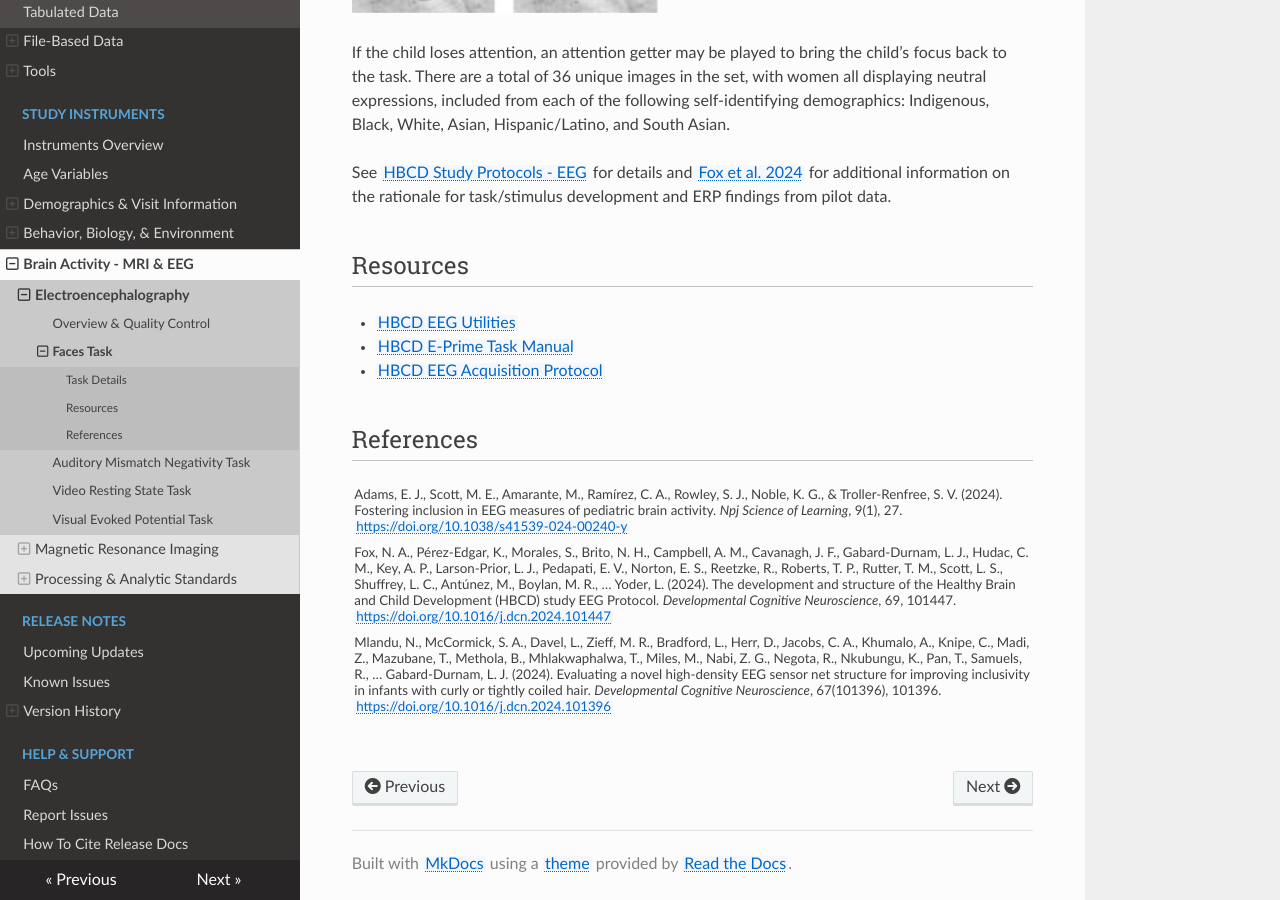
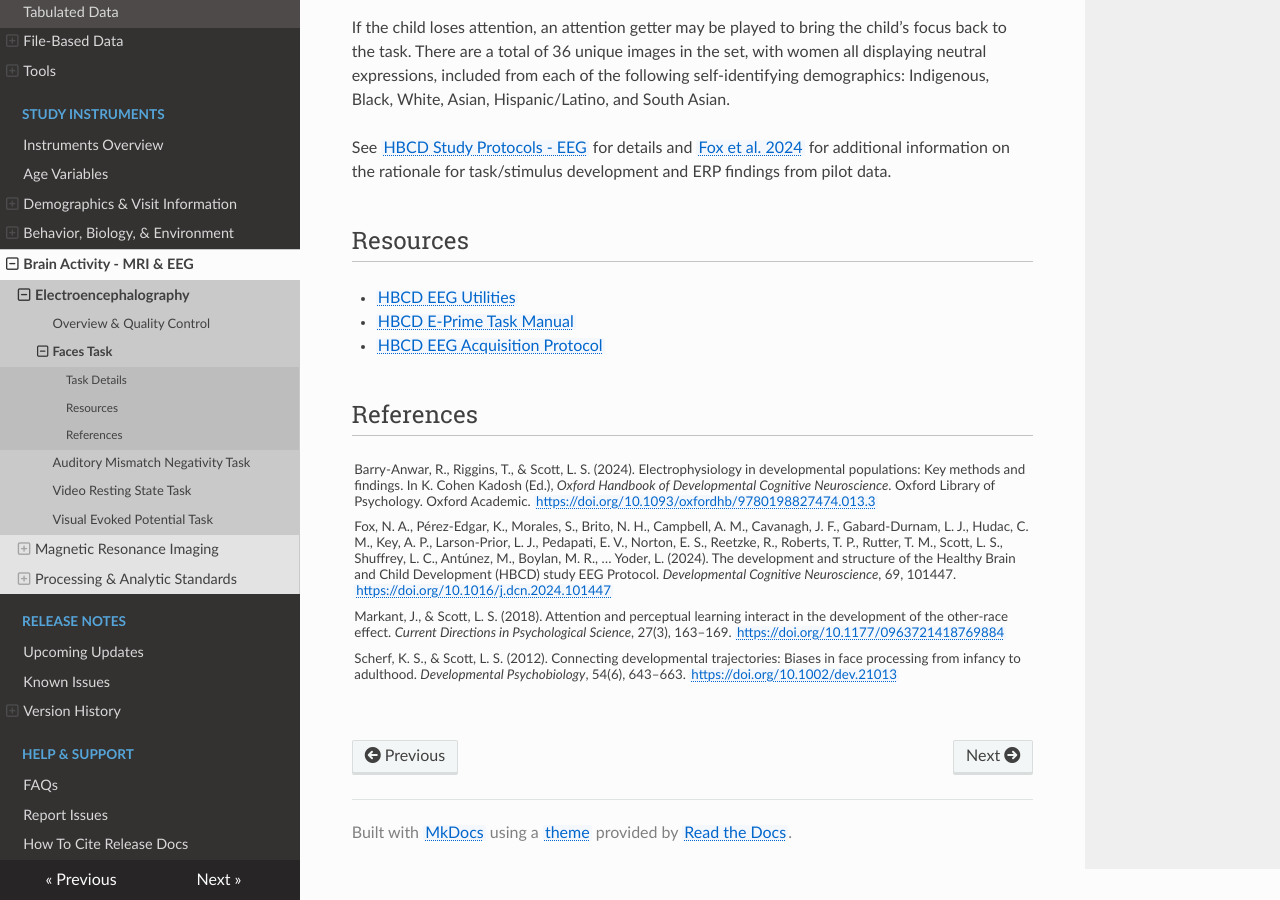
Before and after one commit to nbdc-datahub/hbcd-docs, an MkDocs documentation site: the page built from docs/instruments/eeg/faces.md, in a window 1280 px wide and 900 px high, scrolled down 950 px. Built offline with MkDocs 1.6.1, drawn with Linux system fonts in a browser that asks for light colours; nearby versions of some CDN libraries; some of the changed text lies outside the part shown.

Commit message:
Update faces.md
add missing README info that was removed somehow, along with updated references

```diff
--- a/docs/instruments/eeg/faces.md
+++ b/docs/instruments/eeg/faces.md
@@ -1,62 +1,14 @@
-# Faces Task [FACE]
+# Faces Task
 
-The Faces task (v.11.29.23) is used to assess neural activity supporting face and object processing within the first years of life. Event-related potentials (ERPs) are recorded while infants view faces and objects using an oddball task designed to index different stages of processing including attention, perception, categorization, individuation, and memory.
+<div class="table-banner">
+  <span class="emoji"><i class="fa-regular fa-lightbulb"></i></span>
+  <span class="text">See <a href="..">Overview</a> for EEG protocols, quality control procedures, and data warnings.</span>
+</div>
+<p></p>
 
-
-<div id="alert" class="alert-banner" onclick="toggleCollapse(this)">
-    <span class="emoji"><i class="fas fa-exclamation-circle"></i></span>
-    <span class="text-with-link">
-    <span class="text">Responsible Use Warning</span>
-    <a class="anchor-link" href="#alert" title="Copy link">
-    <i class="fa-solid fa-link"></i>
-    </a>
-    </span>
-  <span class="arrow">▸</span>
-</div>
-<div class="alert-collapsible-content">
-<p>The HBCD EEG data and EEG preprocessing outputs do not contain any personally identifiable information. It is important to consider that potentially stigmatizing conclusions could emerge from the inappropriate use of the EEG data together with available demographic information or questionnaires. Furthermore, all EEG tasks are all passive at the V03 age range and therefore conclusions should not be drawn about behavioral performance.</p>
-<p>Methodologically, there are a number of best practices for responsible data use that will be included with each file. The first is selecting files that maintain a minimum trial threshold recommendation. For each task, there are three levels of quality control thresholds that can be used: (1) our QC thresholds used to provide feedback to sites on each upload, (2) a 30% trial retention threshold (which we use internally to indicate usability of an EEG recording), and (3) the reliability recommendations for each task.</p>
-<p><li><b>Threshold recommendations by task:</b></li>
-<li>RS - 108 trials</li>
-<li>FACE - 15 trials for each condition of interest</li>
-<li>MMN - 30 trials for each condition of interest</li>
-<li>VEP - 36 trials.</li></p>
-<p>An additional consideration for responsible use of the HBCD EEG dataset applies to disproportionate missing data. It is possible that some participant data may be systematically missing from this dataset by virtue of not meeting the QC thresholds. For instance, with infants that are inattentive and prone to fussing out during the EEG recording, more data may be removed from their datasets by our preprocessing scripts. A similar risk holds with participants  who have thick or dense hairstyling and hair texture, which may impact capping success, impedance, and data quality (<a href="https://doi.org/10.1038/s41539-024-00240-y">Adams et al., 2024</a>). The consortium has proactively worked to address this risk by using scheduling procedures that are flexible to participants hairstyling routines and by purchasing 3 long pedestal nets per site in sizes appropriate for the V03, V04, and V06 visits (<a href="https://doi.org/10.1038/s41539-024-00240-y">Adams et al., 2024</a>; <a href="https://doi.org/10.1016/j.dcn.2024.101396">Mlandu et al., 2024</a>). Preliminary analyses indicate that capping quality for visits where the long pedestal net was used have been consistent with capping quality seen for the dataset at large.</p>
-<p>It is important to use these data in a manner which takes into account that physical and neurological differences between groups are not necessarily representative of intrinsic qualities of a given demographic  group. Discussions around data patterns should be sensitive to societal factors. In addition, it is important to note that variation within demographic populations is greater than variation across populations. Demographic markers are categorical proxies that cannot capture or explain the causal mechanisms that may account for evident differences.</p>
-</div>
-
-<div id="warning" class="warning-banner" onclick="toggleCollapse(this)">
-  <span class="emoji"><i class="fas fa-exclamation-triangle"></i></span>
-  <span class="text-with-link">
-  <span class="text">Data Warnings</span>
-  <a class="anchor-link" href="#warning" title="Copy link">
-  <i class="fa-solid fa-link"></i>
-  </a>
-  </span>
-  <span class="arrow">▸</span>
-</div>
-<div class="warning-collapsible-content">
-<br>
-<b>HBCD EEG Utilities</b>
-<p>The EEG Core of the HBCD Data Coordinating Center (HDCC) has developed some helpful tools for extracting summary statistics and trial measures from HBCD EEG release data. We encourage all users to explore these resources at the <a href="https://hbcd-eeg-utilities.readthedocs.io/">HBCD EEG Utilities</a> website.</p>
-<br>
-<b>Stimtracker Artifact</b>
-<p>The MMN, VEP, and FACE task data for one participant included in the data release was found to contain an electrical noise artifact originating from the stimtracker device used for stimulus timing. All other participants' data were checked and confirmed to be artifact-free.</p>
-<p>This artifact is most prominent in electrode E55 between the REF and COM electrodes, but is also visible in surrounding channels. It is time-locked to both stimulus onset and offset: as highlighted in the following EEG trace (MMN auditory oddball task in E55), the artifact presents as a negative deflection at onset and a positive deflection at offset.</p>
-
-<p><span class="emoji"><i class="fa-regular fa-lightbulb"></i></span> <i><a href="../artifacts" target="_blank">Click here</a> for information on how this artifact appears in time-frequency plots and ERP derivatives.</i></p>
-<img src="../images/Fig1.png" width="70%" height="auto" class="center"><br>
-<p>The EEG workgroup is currently developing a method of ICA correction to remove this artifact. In the meantime, <strong>it is recommended to exclude the MMN, VEP, and FACE tasks for this participant from analyses</strong>. The ID of the impacted participant along with this documentation is available to DUC users in the <a href="http://docs-private.hbcdstudy.org/">HBCD Private Release Notes</a> accessible via the <a href="https://nbdc-datashare.lassoinformatics.com/help-center">Lasso Help Center</a>.</p>
-</div>
+The Faces task (**FACE**) (v.11.29.23) assesses child and infant face processing abilities as well as the underlying neural activity supporting face and object processing. ERPs are computed as a function of repeated presentation of faces and objects. The ERPs index different stages of processing including attention, perception, categorization, individuation and memory. The ERP components elicited by the Faces task are the P1, N290, and P400 components. See [Fox et al. (2024)](https://doi.org/10.1016/j.dcn.2024.101447) for additional information on the rationale for task/stimulus development and ERP findings from pilot data.
 
 ## Task Details
-
-<p>
-<div id="fyi" class="notification-banner" onclick="toggleCollapse(this)">
-  <span class="emoji"><i class="fa-regular fa-lightbulb"></i></span>
-    <span class="text">See <a href="..">Overview</a> for a summary of EEG protocols and quality control information.</span>
-</div>
-</p>
 
 ERPs that index different stages of processing are computed as a function of repeated presentation of faces and objects. The ERP components elicited by the Faces task include P1, N290, and P400.
 
@@ -93,8 +45,9 @@
 ## References
 
 <div class="references">
-    <p>Adams, E. J., Scott, M. E., Amarante, M., Ramírez, C. A., Rowley, S. J., Noble, K. G., & Troller-Renfree, S. V. (2024). Fostering inclusion in EEG measures of pediatric brain activity. <i>Npj Science of Learning</i>, 9(1), 27. <a href="https://doi.org/10.1038/s41539-024-00240-y" target="_blank">https://doi.org/10.1038/s41539-024-00240-y</a></p>
-    <p>Fox, N. A., Pérez-Edgar, K., Morales, S., Brito, N. H., Campbell, A. M., Cavanagh, J. F., Gabard-Durnam, L. J., Hudac, C. M., Key, A. P., Larson-Prior, L. J., Pedapati, E. V., Norton, E. S., Reetzke, R., Roberts, T. P., Rutter, T. M., Scott, L. S., Shuffrey, L. C., Antúnez, M., Boylan, M. R., … Yoder, L. (2024). The development and structure of the Healthy Brain and Child Development (HBCD) study EEG Protocol. <i>Developmental Cognitive Neuroscience</i>, 69, 101447. <a href="https://doi.org/10.1016/j.dcn.2024.101447" target="_blank">https://doi.org/10.1016/j.dcn.2024.101447</a></p>
-    <p>Mlandu, N., McCormick, S. A., Davel, L., Zieff, M. R., Bradford, L., Herr, D., Jacobs, C. A., Khumalo, A., Knipe, C., Madi, Z., Mazubane, T., Methola, B., Mhlakwaphalwa, T., Miles, M., Nabi, Z. G., Negota, R., Nkubungu, K., Pan, T., Samuels, R., … Gabard-Durnam, L. J. (2024). Evaluating a novel high-density EEG sensor net structure for improving inclusivity in infants with curly or tightly coiled hair. <i>Developmental Cognitive Neuroscience</i>, 67(101396), 101396. <a href="https://doi.org/10.1016/j.dcn.2024.101396" target="_blank">https://doi.org/10.1016/j.dcn.2024.101396</a></p>
+  <p>Barry-Anwar, R., Riggins, T., & Scott, L. S. (2024). Electrophysiology in developmental populations: Key methods and findings. In K. Cohen Kadosh (Ed.), <i>Oxford Handbook of Developmental Cognitive Neuroscience</i>. Oxford Library of Psychology. Oxford Academic. <a href="https://doi.org/10.1093/oxfordhb/9780198827474.013.3" target="_blank">https://doi.org/10.1093/oxfordhb/9780198827474.013.3</a></p>
+  <p>Fox, N. A., Pérez-Edgar, K., Morales, S., Brito, N. H., Campbell, A. M., Cavanagh, J. F., Gabard-Durnam, L. J., Hudac, C. M., Key, A. P., Larson-Prior, L. J., Pedapati, E. V., Norton, E. S., Reetzke, R., Roberts, T. P., Rutter, T. M., Scott, L. S., Shuffrey, L. C., Antúnez, M., Boylan, M. R., … Yoder, L. (2024). The development and structure of the Healthy Brain and Child Development (HBCD) study EEG Protocol. <i>Developmental Cognitive Neuroscience</i>, 69, 101447. <a href="https://doi.org/10.1016/j.dcn.2024.101447" target="_blank">https://doi.org/10.1016/j.dcn.2024.101447</a></p>
+  <p>Markant, J., & Scott, L. S. (2018). Attention and perceptual learning interact in the development of the other-race effect. <i>Current Directions in Psychological Science</i>, 27(3), 163–169. <a href="https://doi.org/10.1177/0963721418769884" target="_blank">https://doi.org/10.1177/0963721418769884</a></p>
+  <p>Scherf, K. S., & Scott, L. S. (2012). Connecting developmental trajectories: Biases in face processing from infancy to adulthood. <i>Developmental Psychobiology</i>, 54(6), 643–663. <a href="https://doi.org/10.1002/dev.21013" target="_blank">https://doi.org/10.1002/dev.21013</a></p>
 </div>
 <br>
```
